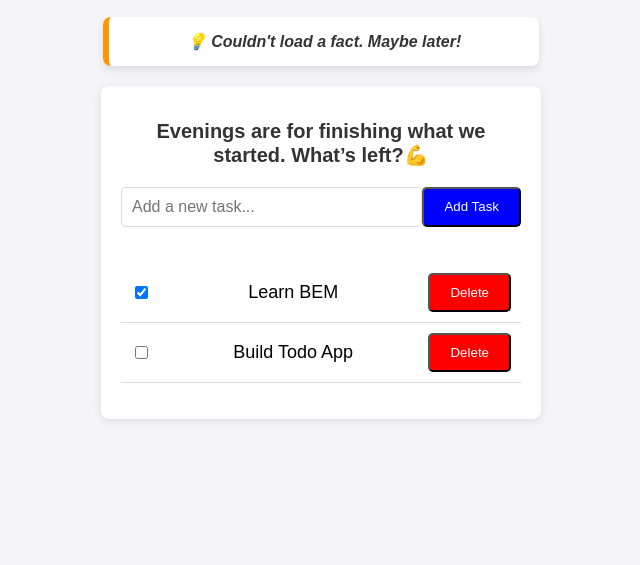
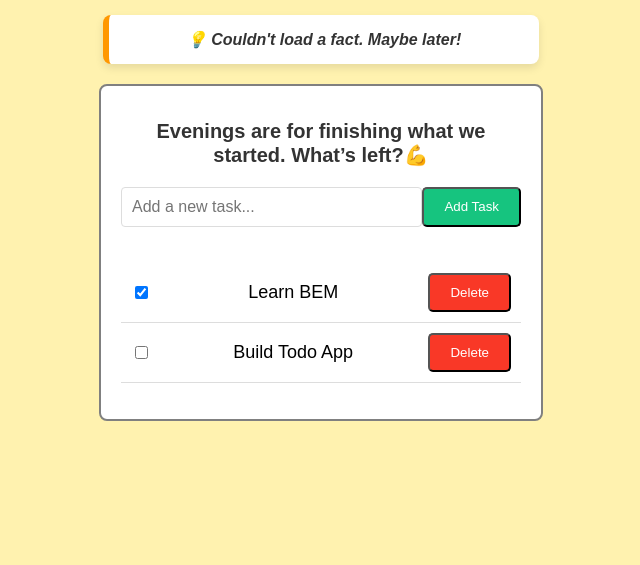
Before and after one commit to Lolisolera/todo-list-project, a website built with Vite: page index.html in a window 1280 px wide. Shown: the part 251-816 px from the top of the page, without its empty margins (319-959 px from the left). Built offline with nearby package versions, Linux system fonts and the light colour scheme; no server answers.

Commit message:
box and background styled

```diff
--- a/styles/_buttons.scss
+++ b/styles/_buttons.scss
@@ -3,7 +3,7 @@
         padding: 10px 20px;
         border-radius: 5px;
         cursor: pointer;
-        background-color: blue;
+        background-color: #16C47F;
         color: white;
     }
 
@@ -11,7 +11,7 @@
         padding: 10px 20px;
         border-radius: 5px;
         cursor: pointer;
-        background-color: red;
+        background-color: #F93827;
         color: white;
     }
 }
--- a/styles/styles.scss
+++ b/styles/styles.scss
@@ -3,7 +3,7 @@
 body {
     box-sizing: border-box;
     font-family: 'Arial', sans-serif;
-    background-color: #f4f4f9;
+    background-color: #FFF2AF;
     display: flex;
     flex-direction: column;
     /* Stack items vertically */
@@ -46,7 +46,7 @@ body {
 .todo {
     background-color: #fff;
     border-radius: 8px;
-    box-shadow: 0 2px 10px rgba(0, 0, 0, 0.1);
+    border: 2px solid grey;
     width: 400px;
     padding: 20px;
     text-align: center;
```
Also changed, not shown: README.md.
